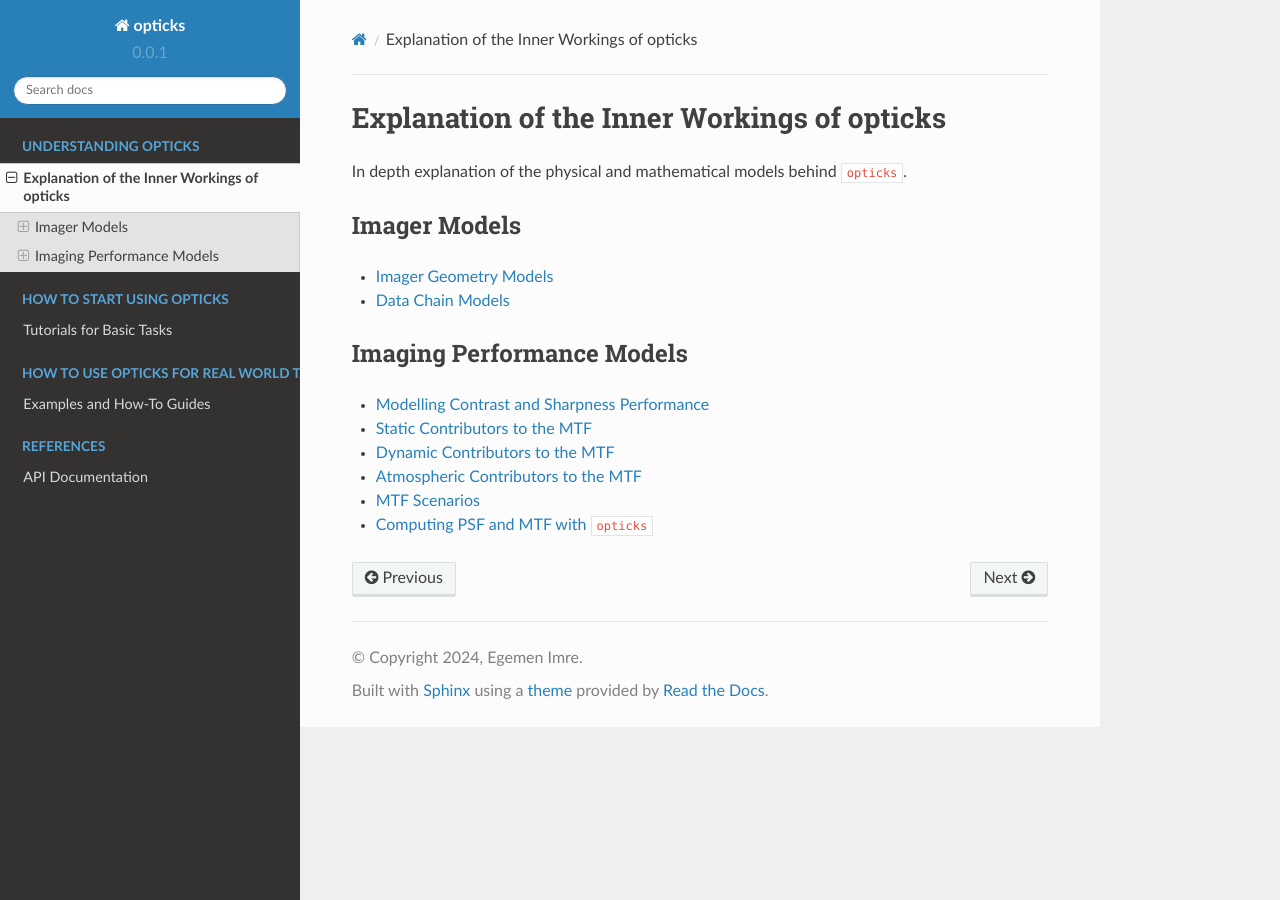
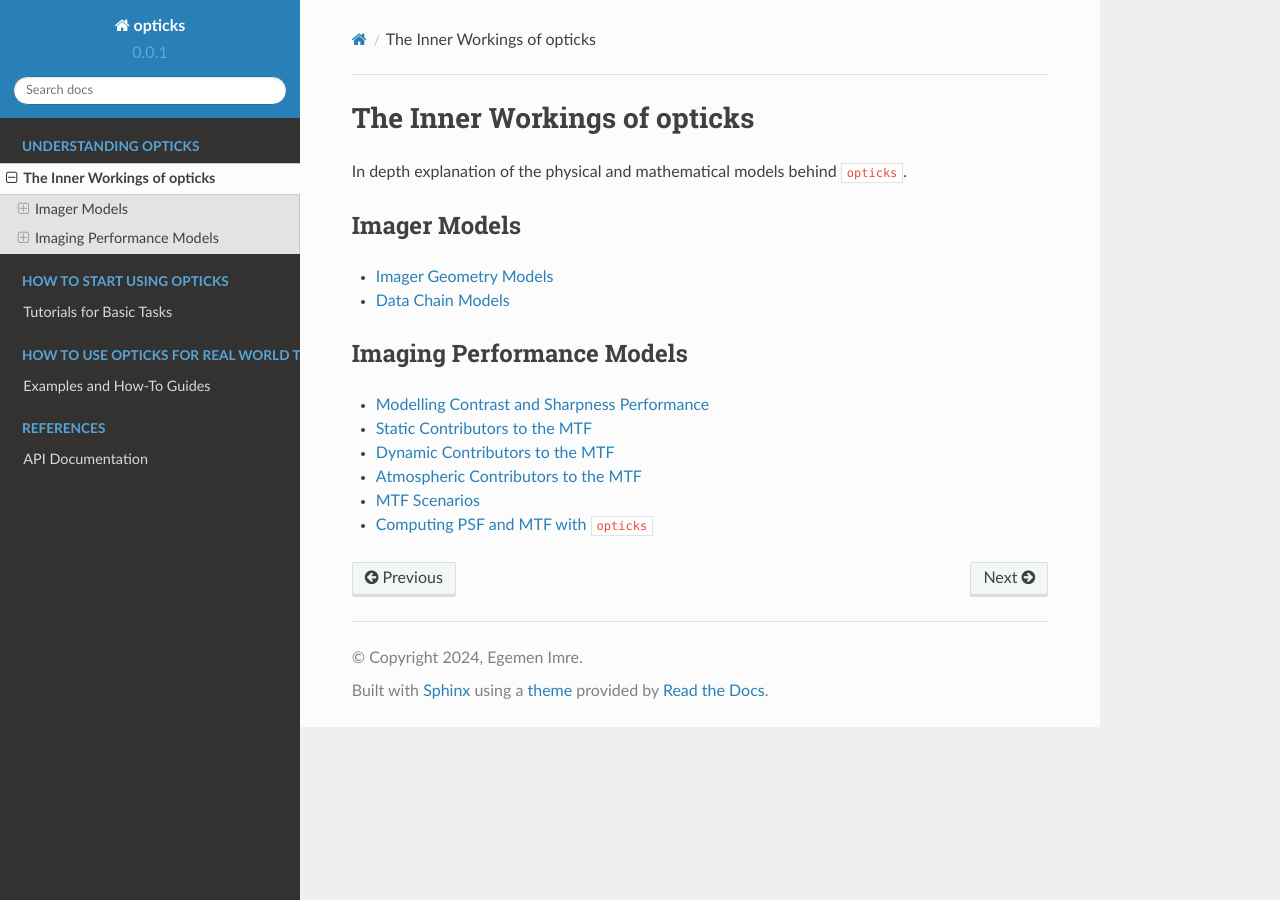
Before and after one commit to egemenimre/opticks, a Sphinx documentation site: the page built from docs/models_index.md, in a window 1280 px wide. Built offline with Sphinx 7.4.7 and the Read the Docs theme 2.0.0, drawn with Linux system fonts in a browser that asks for light colours.

Commit message:
shortened title

```diff
--- a/docs/models_index.md
+++ b/docs/models_index.md
@@ -1,4 +1,4 @@
-# Explanation of the Inner Workings of opticks
+# The Inner Workings of opticks
 
 In depth explanation of the physical and mathematical models behind `opticks`.
 
```
